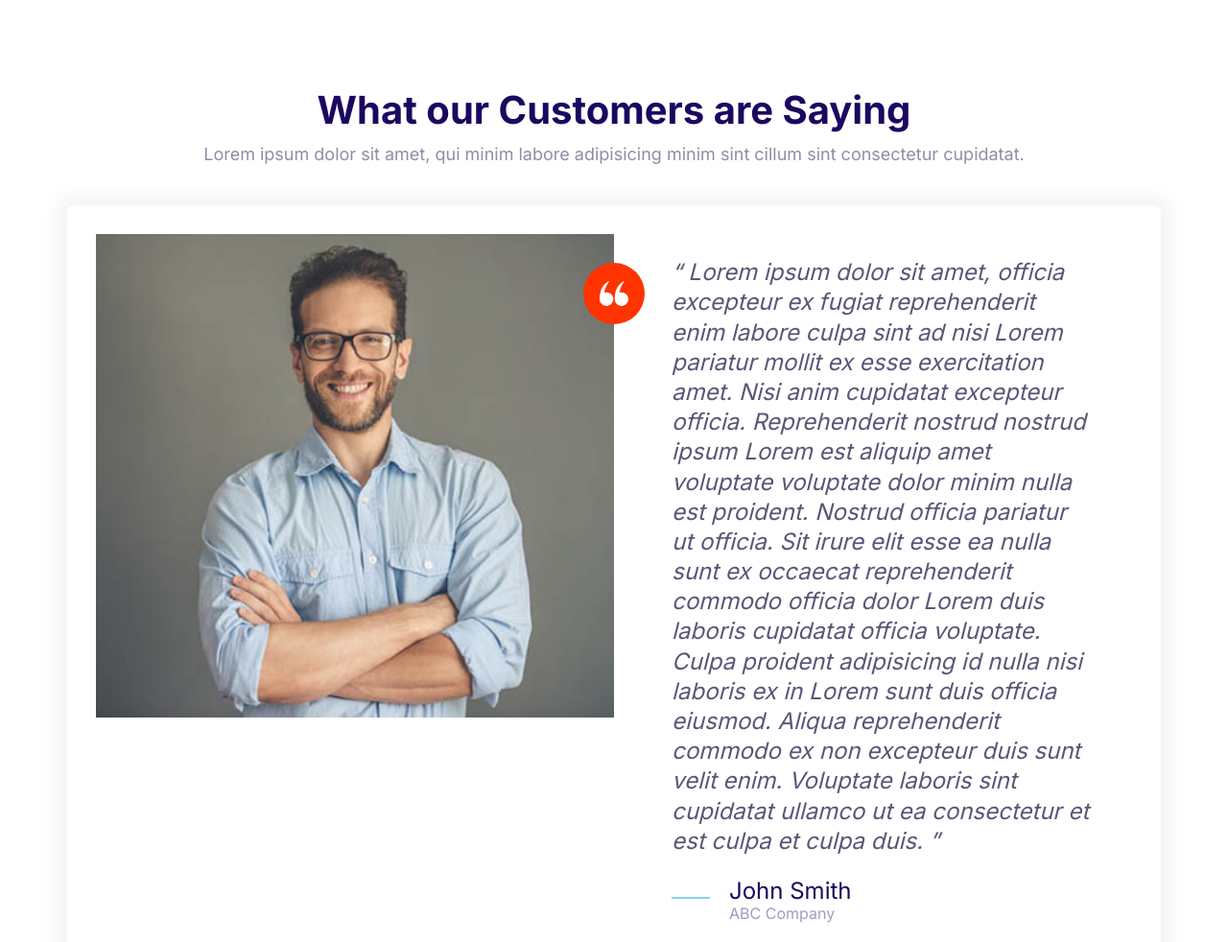
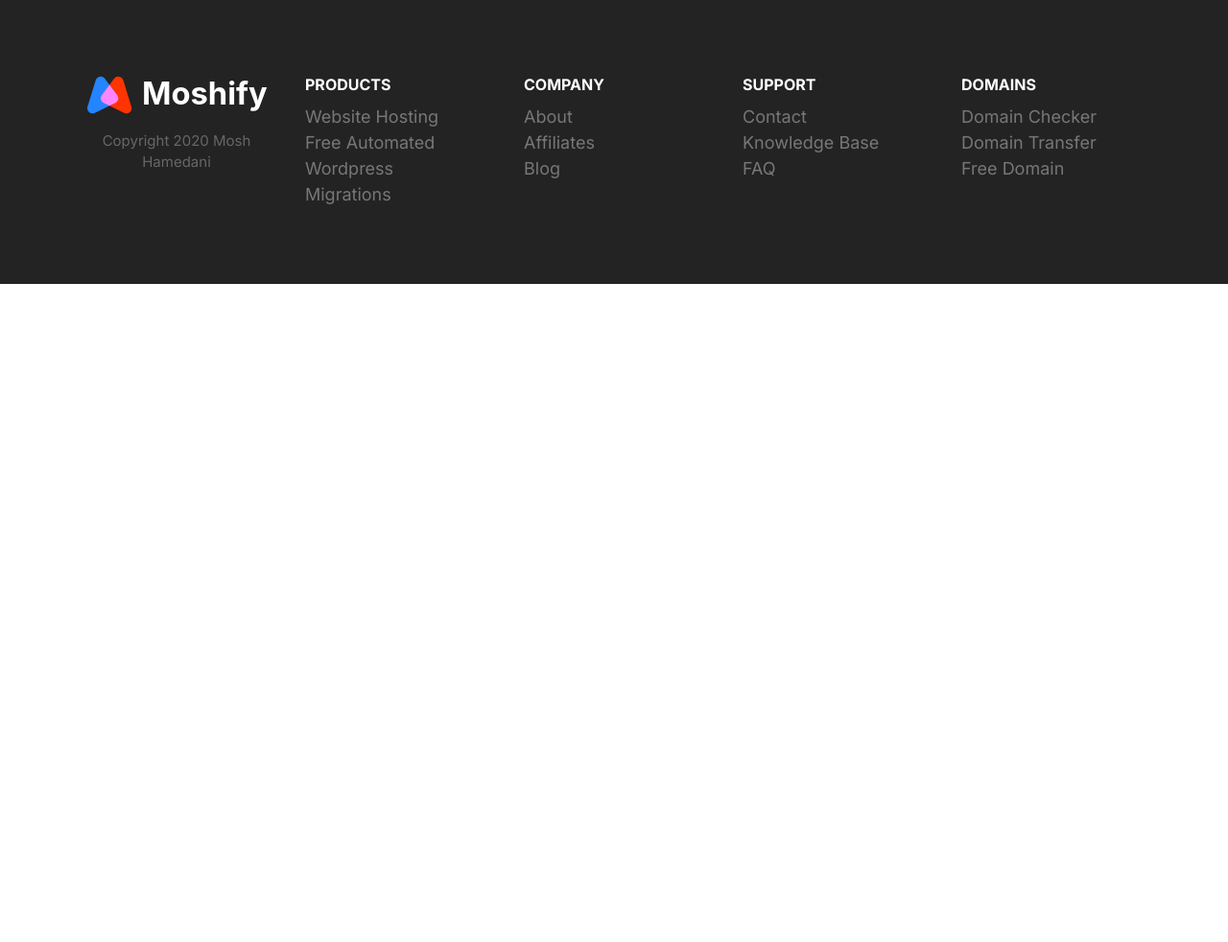
Before and after one commit to SeniorIntern/moshify, a plain HTML site: page index.html in a window 1280 px wide. Shown: the whole page at 96% size. After the commit the page ends 800 px from the top, so only its background shows below. Drawn offline with Linux system fonts and the light colour scheme.

Commit message:
Build the footer component

```diff
--- a/css/styles.css
+++ b/css/styles.css
@@ -807,3 +807,79 @@
     max-width: 700px;
   }
 }
+
+/* Footer */
+.footer {
+  background: #232323;
+}
+
+.footer a {
+  color: #777;
+  transition: color 0.3s;
+}
+
+.footer a:hover {
+  color: #fff;
+}
+
+.footer__section {
+  padding: 2rem;
+  border-bottom: 1px solid #393939;
+}
+
+.footer__section .list {
+  margin: 0;
+}
+
+.footer__heading {
+  text-transform: uppercase;
+  font-weight: 600;
+}
+
+.footer__brand {
+  margin-top: 5rem;
+  text-align: center;
+}
+
+.footer__brand img {
+  width: 100%;
+  max-width: 230px;
+}
+
+.footer__copyright {
+  font-size: 1.2rem;
+  color: #fff;
+  opacity: 0.3;
+}
+
+@media screen and (min-width:768px) {
+  .footer__sections {
+    grid-template-columns: repeat(auto-fit, minmax(10rem, 1fr));
+  }
+
+  .footer .collapsible__chevron {
+    display: none;
+  }
+
+  .footer .collapsible__content {
+    opacity: 1;
+    max-height: 100%;
+  }
+
+  .footer__brand {
+    margin-top: 1rem;
+    order: -1;
+  }
+
+  .footer__copyright {
+    font-size: 1.5rem;
+  }
+
+  .footer__section {
+    border: 0;
+  }
+
+  .footer__heading {
+    font-size: 1.6rem;
+  }
+}
--- a/index.html
+++ b/index.html
@@ -14,55 +14,74 @@
 </head>
 
 <body>
-  <section class="block">
-    <header class="block__header">
-      <h2>What our Customers are Saying</h2>
-      <p>Lorem ipsum dolor sit amet, qui minim labore adipisicing minim sint cillum sint consectetur cupidatat.</p>
+  <footer class="block block--dark footer">
+    <div class="container grid footer__sections">
+      <section class="collapsible collapsible--expanded footer__section">
+        <header class="collapsible__header">
+          <h2 class="collapsible__heading footer__heading">Products</h2>
+          <svg class="icon icon--white collapsible__chevron">
+            <use xlink:href="images/sprite.svg#chevron"></use>
+          </svg>
         </header>
-    <div class="container">
-      <div class="card testimonial">
-        <div class="grid grid--1x2">
-          <div class="testimonial__image">
-            <img src="images/testimonial.jpg" alt="A happy, smiling customer">
-            <span class="icon-container icon-container--accent">
-              <svg class="icon icon--white icon--small">
-                <use xlink:href="images/sprite.svg#quotes"></use>
+        <div class="collapsible__content">
+          <ul class="list">
+            <li><a href="#">Website Hosting</a> </li>
+            <li><a href="#">Free Automated Wordpress</a></li>
+            <li><a href="#">Migrations</a></li>
+          </ul>
+        </div>
+      </section>
+      <section class=" collapsible footer__section">
+        <header class="collapsible__header">
+          <h2 class="collapsible__heading footer__heading">Company</h2>
+          <svg class="icon icon--white collapsible__chevron">
+            <use xlink:href="images/sprite.svg#chevron"></use>
           </svg>
-            </span>
+        </header>
+        <div class="collapsible__content">
+          <ul class="list">
+            <li><a href="#">About</a> </li>
+            <li><a href="#">Affiliates</a></li>
+            <li><a href="#">Blog</a></li>
+          </ul>
         </div>
-          <blockquote class="quote">
-            <p class="quote__text">
-              Lorem ipsum dolor sit amet, officia excepteur ex fugiat reprehenderit enim labore culpa sint ad nisi Lorem
-              pariatur mollit ex esse exercitation amet. Nisi anim cupidatat excepteur officia. Reprehenderit nostrud
-              nostrud
-              ipsum Lorem est aliquip amet voluptate voluptate dolor minim nulla est proident. Nostrud officia pariatur
-              ut
-              officia. Sit irure elit esse ea nulla sunt ex occaecat reprehenderit commodo officia dolor Lorem duis
-              laboris
-              cupidatat officia voluptate. Culpa proident adipisicing id nulla nisi laboris ex in Lorem sunt duis
-              officia
-              eiusmod. Aliqua reprehenderit commodo ex non excepteur duis sunt velit enim. Voluptate laboris sint
-              cupidatat
-              ullamco ut ea consectetur et est culpa et culpa duis.
-            </p>
-            <footer>
-              <div class="media">
-                <div class="media__image">
-                  <svg class="icon icon--primary quote__line">
-                    <use xlink:href="images/sprite.svg#line"></use>
+      </section>
+      <section class="collapsible footer__section">
+        <header class="collapsible__header">
+          <h2 class="collapsible__heading footer__heading">Support</h2>
+          <svg class="icon icon--white collapsible__chevron">
+            <use xlink:href="images/sprite.svg#chevron"></use>
           </svg>
+        </header>
+        <div class="collapsible__content">
+          <ul class="list">
+            <li><a href="#">Contact</a></li>
+            <li><a href="#">Knowledge Base</a></li>
+            <li><a href="#">FAQ</a></li>
+          </ul>
         </div>
-                <div class="media__body">
-                  <h3 class="media__title quote__author">John Smith</h3>
-                  <p class="quote__organization">ABC Company</p>
+      </section>
+      <section class="collapsible footer__section">
+        <header class="collapsible__header">
+          <h2 class="collapsible__heading footer__heading">Domains</h2>
+          <svg class="icon icon--white collapsible__chevron">
+            <use xlink:href="images/sprite.svg#chevron"></use>
+          </svg>
+        </header>
+        <div class="collapsible__content">
+          <ul class="list">
+            <li><a href="#">Domain Checker</a></li>
+            <li><a href="#">Domain Transfer</a></li>
+            <li><a href="#">Free Domain</a></li>
+          </ul>
         </div>
+      </section>
+      <section class="footer__brand">
+        <img src="images/logo.svg" alt="">
+        <p class="footer__copyright">Copyright 2020 Mosh Hamedani</p>
+      </section>
     </div>
   </footer>
-          </blockquote>
-        </div>
-      </div>
-    </div>
-  </section>
   <script src="js/main.js"></script>
 </body>
 
```
Also changed, not shown: components/collapsibles.html (added, +11 -0 lines), components/footer.html (added, +68 -0 lines). Lines whose indentation alone changed are shown as unchanged.
